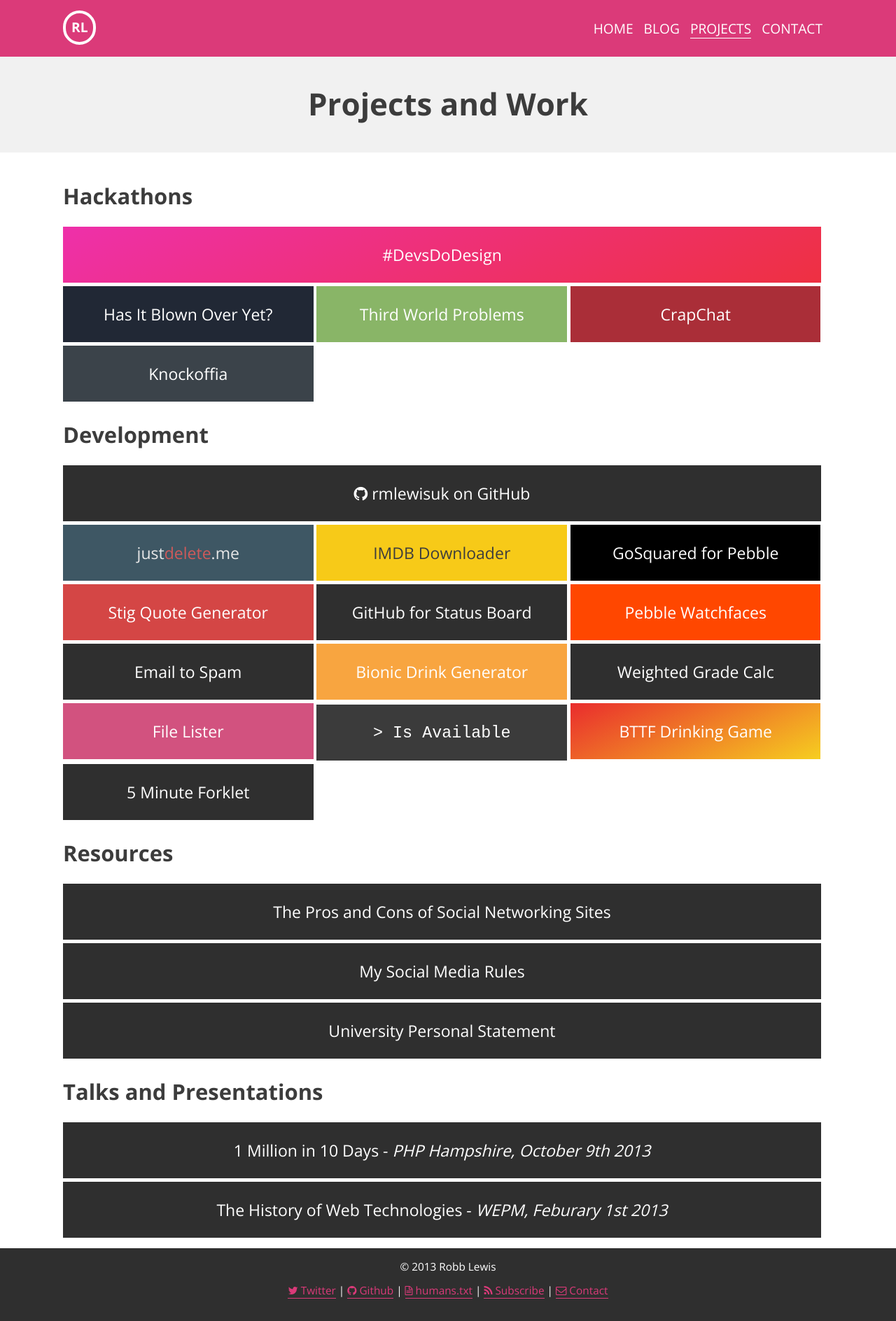
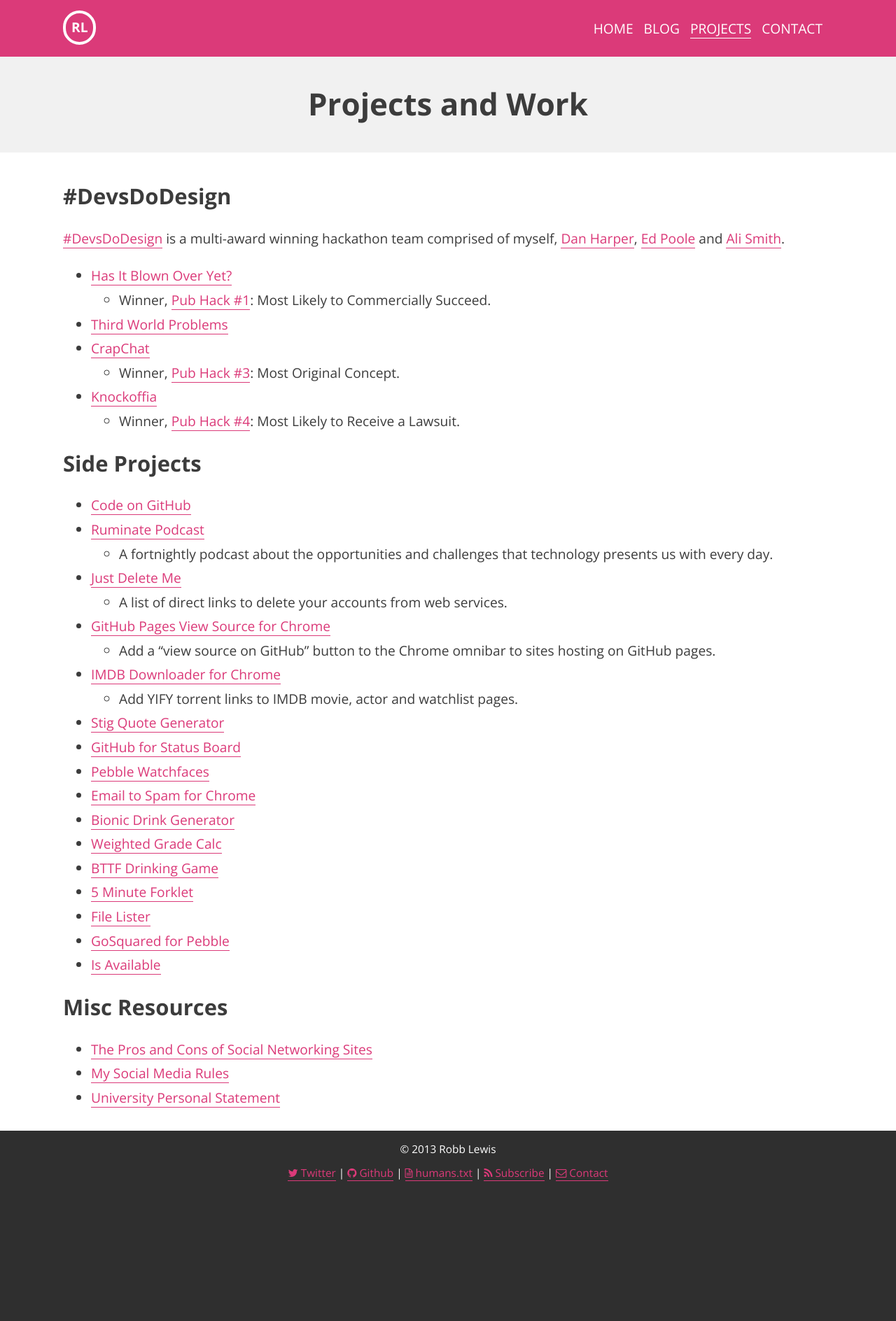
Before and after one commit to rknightuk/robblewis.me-jekyll, a Jekyll site: the page built from projects/index.md, in a window 1280 px wide. Shown: the whole page at 70% size. Built offline with Jekyll 4.4.1, drawn with Linux system fonts in a browser that asks for light colours; Markdown is read by kramdown in place of the engine named in the settings; after the commit the page ends 1720 px from its top, so only the background shows below that.

Commit message:
Update site with project and shit

```diff
--- a/assets/css/style.css
+++ b/assets/css/style.css
@@ -365,6 +365,10 @@
 		border-bottom: none;
 	}
 
+.deprecated {
+	color: red;
+}
+
 /* Work block */
 
 .work-block {
--- a/projects/index.html
+++ /dev/null
@@ -1,146 +0,0 @@
----
-title: "Projects and Work"
-layout: page
----
-
-<h2>Hackathons</h2>
-
-    <a class="work-block work-block--full work-block--ddd" href="http://devsdodesign.com">
-        <div class="work-block__meta">
-            #DevsDoDesign
-        </div>
-    </a>
-
-    <a class="work-block work-block--ddd-bo" href="http://blownover.devsdodesign.com/">
-        <div class="work-block__meta">
-            Has It Blown Over Yet?
-        </div>
-    </a>
-
-    <a class="work-block work-block--ddd-twp" href="http://thirdworldproblems.devsdodesign.com/">
-        <div class="work-block__meta">
-            Third World Problems
-        </div>
-    </a>
-
-    <a class="work-block work-block--ddd-cc" href="https://github.com/PubHack/CrapChat">
-        <div class="work-block__meta">
-            CrapChat
-        </div>
-    </a>
-
-    <a class="work-block work-block--ddd-knock" href="http://knockoffia.devsdodesign.com/">
-        <div class="work-block__meta">
-            Knockoffia
-        </div>
-    </a>
-
-<h2>Development</h2>
-
-    <a class="work-block work-block--full work-block--gh" href="https://github.com/rmlewisuk">
-        <div class="work-block__meta">
-            <i class="fa fa-github"></i> rmlewisuk on GitHub
-        </div>
-    </a>
-
-    <a class="work-block work-block--jdm" href="http://justdelete.me">
-        <div class="work-block__meta">
-            just<span class="red">delete</span>.me
-        </div>
-    </a>
-
-    <a class="work-block work-block--imdb" href="/projects/movie-downloader-chrome">
-        <div class="work-block__meta">
-            IMDB Downloader
-        </div>
-    </a>
-
-    <a class="work-block work-block--pebbleGS" href="/projects/gosquared-for-pebble">
-        <div class="work-block__meta">
-            GoSquared for Pebble
-        </div>
-    </a>
-
-    <a class="work-block work-block--stig" href="http://code.robblewis.me/stig-quotes/">
-        <div class="work-block__meta">
-            Stig Quote Generator
-        </div>
-    </a>
-
-    <a class="work-block work-block--ghsb" href="/projects/github-status-board">
-        <div class="work-block__meta">
-            GitHub for Status Board
-        </div>
-    </a>
-
-    <a class="work-block work-block--pebble" href="/projects/pebble">
-        <div class="work-block__meta">
-            Pebble Watchfaces
-        </div>
-    </a>
-
-    <a class="work-block work-block--emailSpam" href="https://github.com/rmlewisuk/email-to-spam">
-        <div class="work-block__meta">
-            Email to Spam
-        </div>
-    </a>
-
-    <a class="work-block work-block--bionic" href="/projects/bionicdrink">
-        <div class="work-block__meta">
-            Bionic Drink Generator
-        </div>
-    </a>
-
-    <a class="work-block work-block--grade-calc" href="http://code.robblewis.me/weighted-grade-calculator/">
-        <div class="work-block__meta">
-            Weighted Grade Calc
-        </div>
-    </a>
-
-    <a class="work-block work-block--file-lister" href="http://github.com/rmlewisuk/file-lister">
-        <div class="work-block__meta">
-            File Lister
-        </div>
-    </a>
-
-    <a class="work-block work-block--isav" href="http://github.com/rmlewisuk/is-available">
-        <div class="work-block__meta">
-            > Is Available
-        </div>
-    </a>
-
-    <a class="work-block work-block--bttf" href="/projects/back-to-the-future-drinking-game">
-        <div class="work-block__meta">
-            BTTF Drinking Game
-        </div>
-    </a>
-
-    <a class="work-block work-block--5minfork" href="/projects/5minforklet">
-        <div class="work-block__meta">
-            5 Minute Forklet
-        </div>
-    </a>
-
-<h2>Resources</h2>
-
-    <a class="work-block work-block--full" href="/projects/the-pros-and-cons-of-social-networking-sites">
-        <div class="work-block__meta">
-            The Pros and Cons of Social Networking Sites
-        </div>
-    </a>
-
-    <a class="work-block work-block--full" href="/projects/social">
-        <div class="work-block__meta">
-            My Social Media Rules
-        </div>
-    </a>
-
-    <a class="work-block work-block--full" href="/projects/university-personal-statement">
-        <div class="work-block__meta">
-            University Personal Statement
-        </div>
-    </a>
-
-<h2>Talks and Presentations</h2>
-
-    {% include talks_list.html %}
--- /dev/null
+++ b/projects/index.md
@@ -0,0 +1,45 @@
+---
+title: "Projects and Work"
+layout: page
+---
+
+## #DevsDoDesign
+
+[#DevsDoDesign](http://devsdodesign.com) is a multi-award winning hackathon team comprised of myself, [Dan Harper](http://twitter.com/danharper7), [Ed Poole](http://twitter.com/_ewp) and [Ali Smith](http://twitter.com/40_thieves).
+
+- [Has It Blown Over Yet?](http://blownover.devsdodesign.com/)
+    - Winner, [Pub Hack #1](http://www.pubhack.co.uk/pubhack-1-results-report/): Most Likely to Commercially Succeed.
+- [Third World Problems](http://thirdworldproblems.devsdodesign.com/)
+- [CrapChat](https://github.com/PubHack/CrapChat)
+    - Winner, [Pub Hack #3](http://www.pubhack.co.uk/pubhack-3-results/): Most Original Concept.
+- [Knockoffia](http://knockoffia.devsdodesign.com/)
+    - Winner, [Pub Hack #4](https://twitter.com/rmlewisuk/status/614169436191346688): Most Likely to Receive a Lawsuit.
+
+## Side Projects
+
+- [Code on GitHub](https://github.com/rmlewisuk)
+- [Ruminate Podcast](http://www.ruminatepodcast.com/)
+    - A fortnightly podcast about the opportunities and challenges that technology presents us with every day.
+- [Just Delete Me](http://justdelete.me)
+    - A list of direct links to delete your accounts from web services.
+- [GitHub Pages View Source for Chrome](https://chrome.google.com/webstore/detail/github-pages-view-source/eboipoomjlbpkfmmiicfgmclghepgbbk)
+    - Add a "view source on GitHub" button to the Chrome omnibar to sites hosting on GitHub pages.
+- [IMDB Downloader for Chrome](/projects/movie-downloader-chrome)
+    - Add YIFY torrent links to IMDB movie, actor and watchlist pages.
+- [Stig Quote Generator](http://code.robblewis.me/stig-quotes/)
+- [GitHub for Status Board](/projects/github-status-board)
+- [Pebble Watchfaces](/projects/pebble)
+- [Email to Spam for Chrome](https://github.com/rmlewisuk/email-to-spam)
+- [Bionic Drink Generator](/projects/bionicdrink)
+- [Weighted Grade Calc](http://code.robblewis.me/weighted-grade-calculator/)
+- [BTTF Drinking Game](/projects/back-to-the-future-drinking-game)
+- [5 Minute Forklet](/projects/5minforklet)
+- [File Lister](http://github.com/rmlewisuk/file-lister)
+- [GoSquared for Pebble](/projects/gosquared-for-pebble)
+- [Is Available](http://github.com/rmlewisuk/is-available)
+
+## Misc Resources
+
+- [The Pros and Cons of Social Networking Sites](/projects/the-pros-and-cons-of-social-networking-sites)
+- [My Social Media Rules](/projects/social)
+- [University Personal Statement](/projects/university-personal-statement)
```
Also changed, not shown: index.html (+12 -36 lines).
